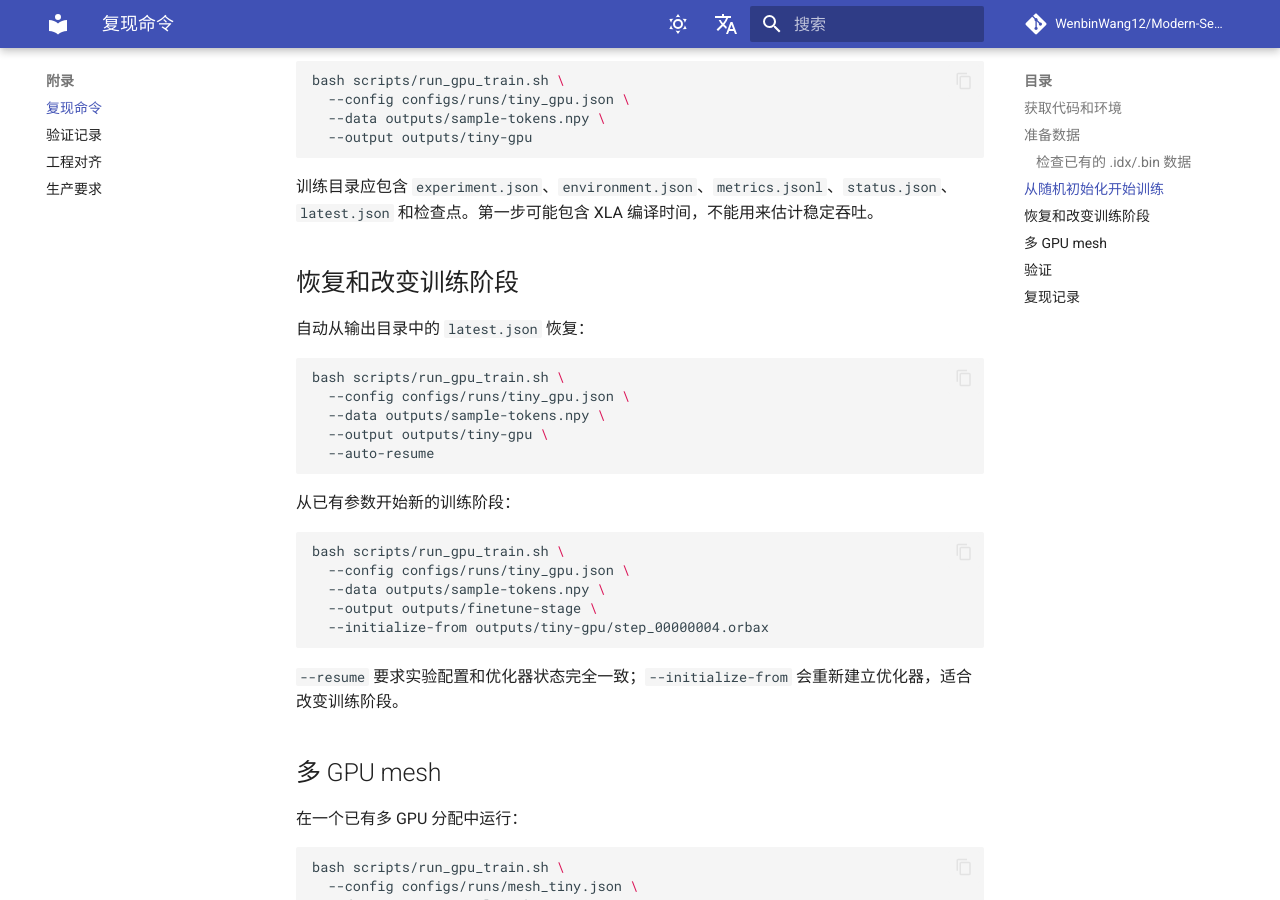
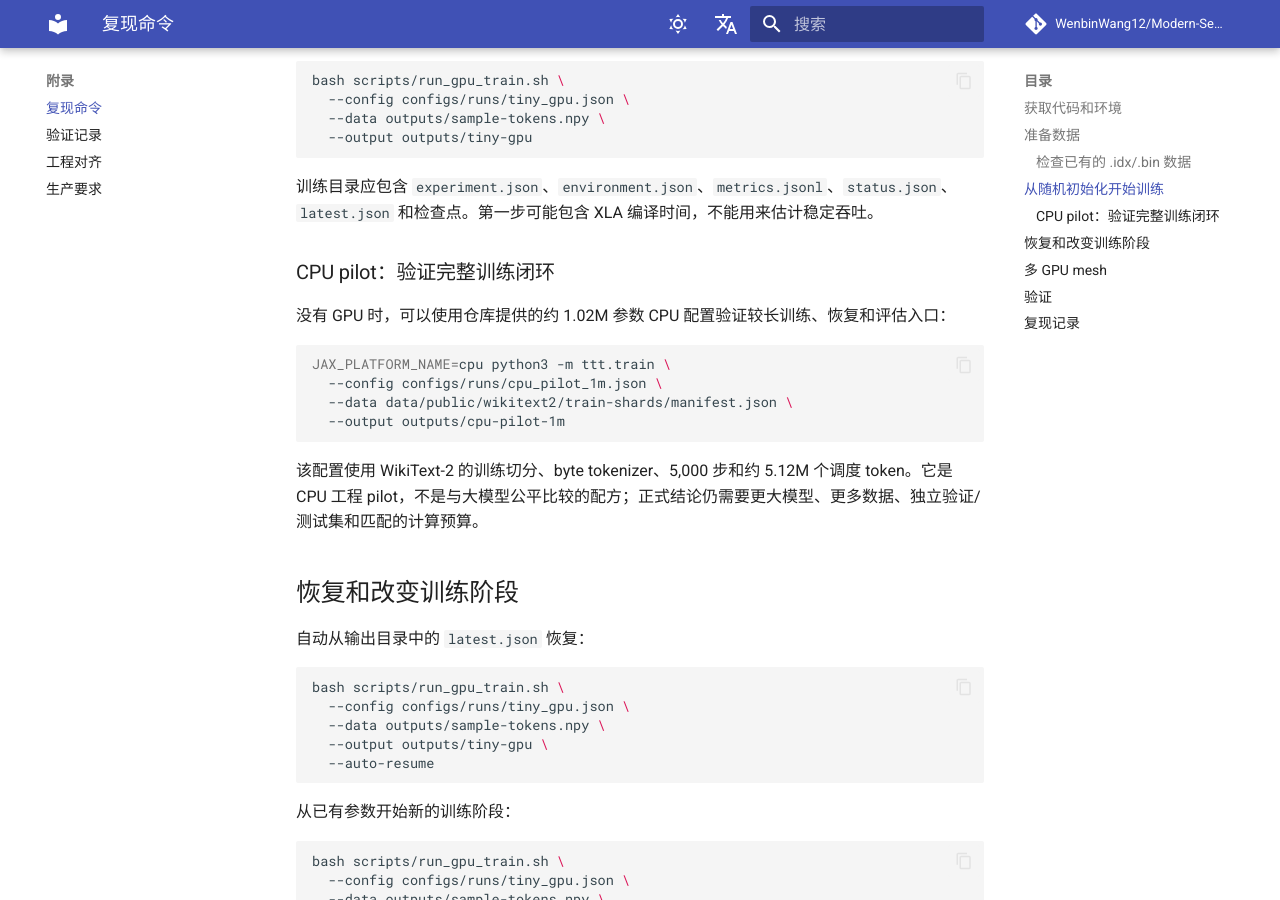
Before and after one commit to WenbinWang12/Modern-Sequence-Models-from-Scratch, an MkDocs documentation site: the page built from docs/reproducibility.md, in a window 1280 px wide and 900 px high, scrolled down 2416 px. Built offline with MkDocs 1.6.1 and Material for MkDocs 9.7.7, drawn with Linux system fonts in a browser that asks for light colours; comment, search, counter and statistics services are not loaded.

Commit message:
Add reproducible CPU pilot configuration

````diff
--- a/docs/reproducibility.md
+++ b/docs/reproducibility.md
@@ -96,6 +96,19 @@ bash scripts/run_gpu_train.sh \
 
 训练目录应包含 `experiment.json`、`environment.json`、`metrics.jsonl`、`status.json`、`latest.json` 和检查点。第一步可能包含 XLA 编译时间，不能用来估计稳定吞吐。
 
+### CPU pilot：验证完整训练闭环
+
+没有 GPU 时，可以使用仓库提供的约 1.02M 参数 CPU 配置验证较长训练、恢复和评估入口：
+
+```bash
+JAX_PLATFORM_NAME=cpu python3 -m ttt.train \
+  --config configs/runs/cpu_pilot_1m.json \
+  --data data/public/wikitext2/train-shards/manifest.json \
+  --output outputs/cpu-pilot-1m
+```
+
+该配置使用 WikiText-2 的训练切分、byte tokenizer、5,000 步和约 5.12M 个调度 token。它是 CPU 工程 pilot，不是与大模型公平比较的配方；正式结论仍需要更大模型、更多数据、独立验证/测试集和匹配的计算预算。
+
 ## 恢复和改变训练阶段
 
 自动从输出目录中的 `latest.json` 恢复：
````
Also changed, not shown: 1 other file.
